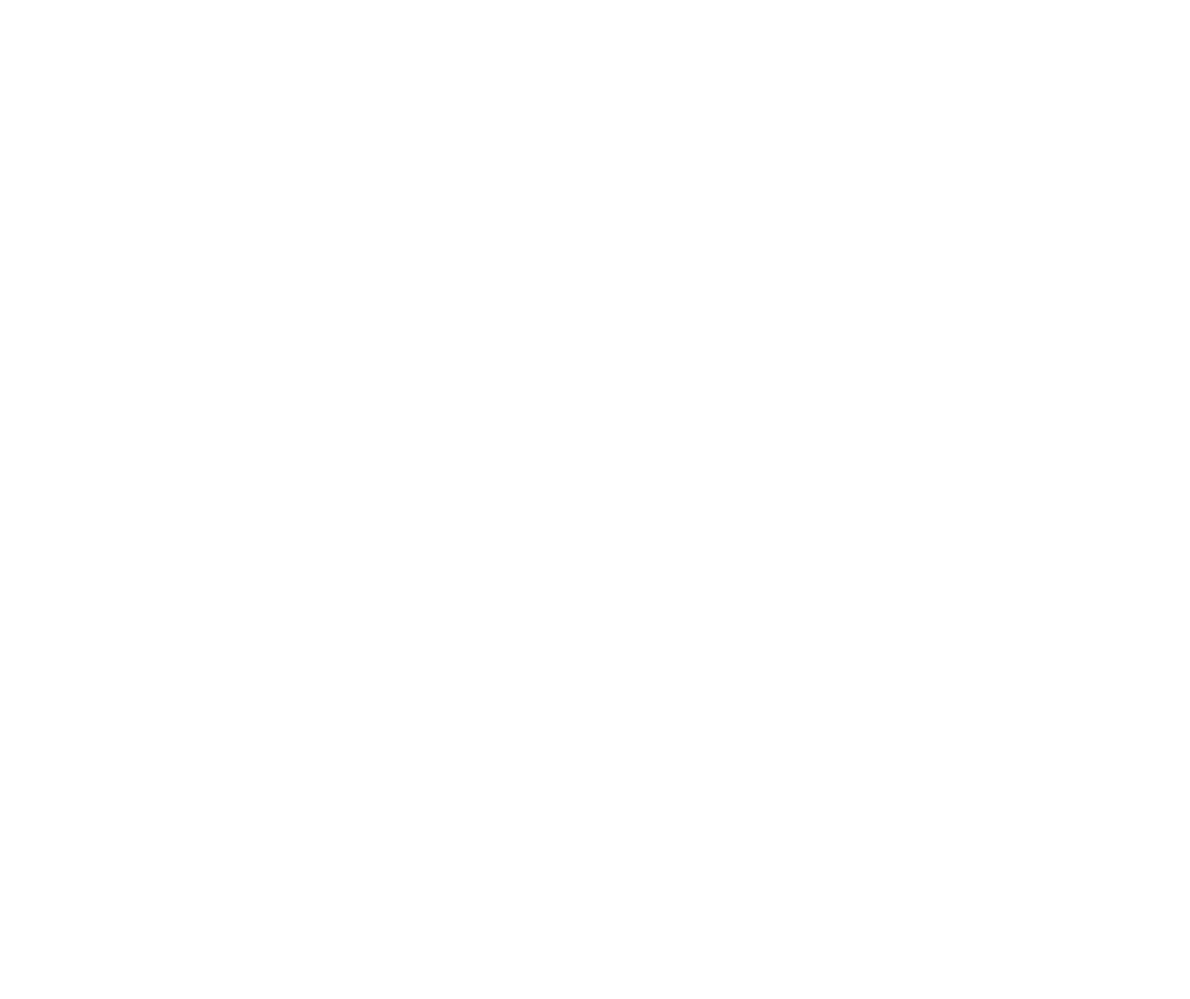
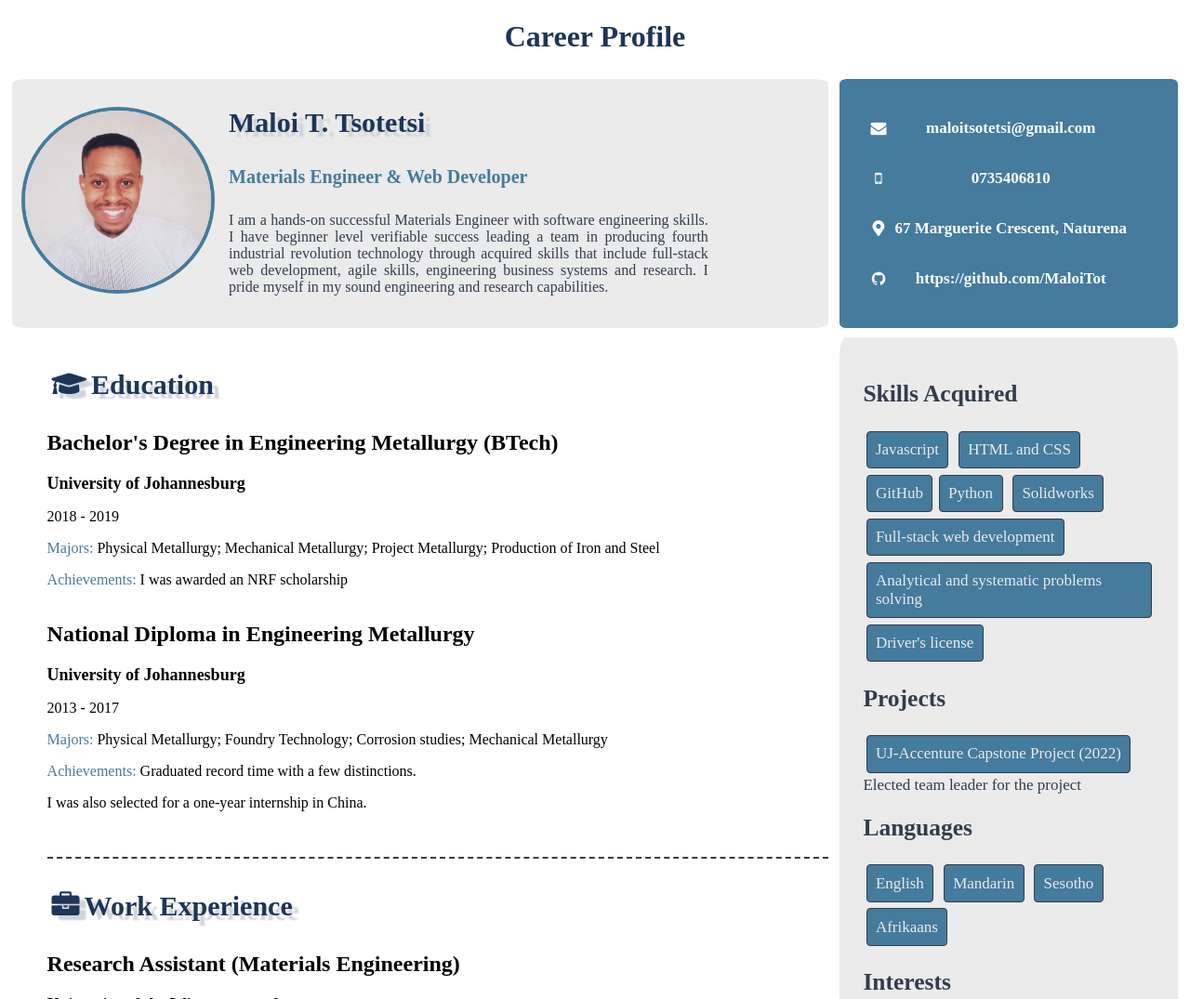
Before and after one commit to MaloiTot/Work-profile, a plain HTML site: page index.html in a window 1280 px wide. Shown: the top 1075 px of the page at 93% size. Before the commit the page ends 800 px from the top, so only its background shows below. Drawn offline with Linux system fonts and the light colour scheme.

Commit message:
complete work profile

```diff
--- a/index.html
+++ b/index.html
@@ -4,9 +4,146 @@
     <meta charset="UTF-8">
     <meta http-equiv="X-UA-Compatible" content="IE=edge">
     <meta name="viewport" content="width=device-width, initial-scale=1.0">
-    <title>Document</title>
+    <link rel="stylesheet" href="style.css"/>
+    <link rel="stylesheet" href="https://cdnjs.cloudflare.com/ajax/libs/font-awesome/5.15.3/css/all.min.css"/>
+    <link rel="stylesheet" href="https://cdnjs.cloudflare.com/ajax/libs/font-awesome/4.7.0/css/font-awesome.min.css">
+
+    <title>Maloi T. Tsotetsi</title>
+
 </head>
 <body>
+    <div class="container">
+             <h1> Career Profile</h1>
+
+       <div class="tab1">
+
+             <div class="intro">
+
+                <div class="face">
+                    <div>
+                    <img src="Workpic.jpg" width="200px">
+                    </div>
+                </div>
+                  <div class="info">
+                    <h3>Maloi T. Tsotetsi</h4>
+
+                    <div>
+                    <h4>Materials Engineer & Web Developer</h5>
+                    </div>
+                    <div>
+                    <p width="70%">I am a hands-on successful Materials Engineer with software engineering skills. I have beginner level verifiable success leading a team in producing fourth industrial revolution technology through acquired skills that include full-stack web development, agile skills, engineering business systems and research. I pride myself in my sound engineering and research capabilities.</p>
+                    </div>
+
+                  </div>
+
+             </div>
+
+             <div class="contact-info">
+                <table class="col-6">
+                    <tr >
+                        <th height="50px"><i class="fa fa-envelope" ></i></th>
+                        <th text-align="right">maloitsotetsi@gmail.com</th>
+
+                    </tr>
+                    <tr>
+                    <th height="50px"><i class="fa fa-mobile-phone" font-size="30px"></i></th>
+                    <th >0735406810</th>
+
+                    </tr>
+                    <tr>
+                    <th height="50px">
+                        <i class='fas fa-map-marker-alt'></i></th>
+                    <th>67 Marguerite Crescent, Naturena</th>
+
+                    </tr>
+                    <tr>
+                     <th height="50px"><i class="fa fa-github"></i> </th>
+                     <th>https://github.com/MaloiTot</th>
+
+                    </tr>
+                </table>
+             </div>
+        </div>
+
+    <div class="tab1">
+
+
+      <div class="work-edu">
+
+        <div class="education">
+            <h3> <i class="fas fa-graduation-cap "></i>Education</h3>
+        <table >
+             <h2>Bachelor's Degree in Engineering Metallurgy (BTech)</h2>
+
+
+            <h6>University of Johannesburg</h6>
+
+            <p>2018 - 2019</p>
+
+            <p><span>Majors: </span>Physical Metallurgy; Mechanical Metallurgy; Project Metallurgy; Production of Iron and Steel</p>
+                 <p><span>Achievements: </span>I was awarded an NRF scholarship</p>
+
+
+        </table>
+
+
+        <table >
+           <h2>National Diploma in Engineering Metallurgy</h2>
+
+           <h6>University of Johannesburg</h6>
+
+           <p>2013 - 2017</p>
+
+           <p><span>Majors: </span>Physical Metallurgy; Foundry Technology; Corrosion studies; Mechanical Metallurgy</p>
+           <p><span>Achievements: </span>Graduated record time with a few distinctions.</p> <p>I was also selected for a one-year internship in China.</p>
+
+
+        </table>
+        <div class="work">
+            <h3><i class="fa fa-briefcase"></i>Work Experience</h3>
+            <table >
+                <h2>Research Assistant (Materials Engineering)</h2>
+
+                <h6>University of the Witwatersrand</h6>
+
+                <p>1 year contract (2019)</p>
+
+                <p>Description: Research and development of advanced materials. Responnsible for reviewing literature and report writing, conducting laboratory experiments and fabricating novel and advanced engineering materials.</p>
+                <p><span>Contact:</span> Prof. I. Sigalas     </p>iakovos.Sigalas@wits.ac.za
+
+
+
+             </table>
+       </div>
+        </div>
+
+      </div>
+
+
+
+
+     <div class="skills-etc">
+        <h2>Skills Acquired</h2>
+        <div class="tabs">Javascript</div> <div class="tabs">HTML and CSS</div> <div class="tabs">GitHub</div><div class="tabs">Python</div> <div class="tabs">Solidworks</div> <div class="tabs">Full-stack web development</div> <div class="tabs">Analytical and systematic problems solving</div><div class="tabs">Driver's license</div>
+        <div>
+        <h2>Projects</h2>
+            <div class="tabs">UJ-Accenture Capstone Project (2022)</div> Elected team leader for the project
+        </div>
+
+        <div>
+        <h2>Languages</h2>
+        <div class="tabs">English</div> <div class="tabs">Mandarin</div> <div class="tabs">Sesotho</div> <div class="tabs">Afrikaans</div>
+        </div>
+        <div>
+        <h2>Interests</h2>
+        <div class="tabs">Artificial Intelligence</div> <div class="tabs">History</div> <div class="tabs">Coding</div> <div class="tabs">Automobiles</div>
+        </div>
+
+     </div>
+    </div>
+
+
+    </div>
 
 </body>
 </html>
--- /dev/null
+++ b/style.css
@@ -0,0 +1,152 @@
+.{
+
+}
+h1{
+    text-align: center;
+    color: #1d3557;
+}
+h2{
+    text-align: left;
+}
+h3{
+    font-size: 30px;
+    text-shadow: #ced4da 7px 5px 2px;
+    color: #1d3557
+}
+h4{
+    color: #457b9d;
+    font-size: 20px;
+}
+h5{
+    font-size: 25px;
+}
+h6{
+    font-size: large;
+    padding: 0px;
+    margin: 0px;
+}
+i{
+    padding: 5px;
+    /*border: 3px solid ;*/
+    border-radius: 50%;
+}
+.tab1{
+    display: inline-flex;
+    padding: 5px;
+}
+
+.intro{
+    display: inline-flex;
+    background-color: #ebebeb;
+    border-radius: 2%;
+    width: 70%;
+
+}
+.intro:hover{
+    box-shadow: #adb5bd 7px 5px 2px;
+    flex: 4;
+}
+
+img{
+    border-radius: 50%;
+    margin-top: 30px;
+    margin-left: 10px;
+    border: 4px  solid #457b9d;
+    width: 200px;
+}
+img:hover{
+    box-shadow: #adb5bd 7px 7px 7px 2px;
+    width: 270px;
+    border: 3px double #457b9d ;
+}
+
+p{
+    border: 3px ;
+    border-radius: 10px;
+    width: 80%;
+    background-color:;
+    padding-right: 5%;
+    box-shadow: #ebebeb 3%;
+
+    text-align: justify;
+
+}
+
+.info{
+    margin-left: 15px;
+    color: #313c4e
+}
+
+.contact-info{
+
+    background-color: #457b9d;
+    color: white;
+    padding: 2%;
+    font-size: 17px;
+    flex: 1;
+    font-family: 'Arima', bold;
+    margin-left: 1%;
+    border-radius: 2%;
+}
+
+.contact-info:hover {
+    box-shadow: #adb5bd 7px 5px 2px;
+}
+
+.skills-etc{
+
+    background-color:  #ebebeb;
+    color: #313c4e;
+    padding: 2%;
+    font-size: 17px;
+    flex: 1;
+    font-family: 'Arima', bold;
+    margin-left: 1%;
+    border-radius: 2%;
+
+
+}
+.skills-etc:hover{
+    box-shadow: #adb5bd 7px 5px 2px;
+    flex: 4;
+}
+.education{
+
+  width: ;
+  flex: 2;
+
+}
+
+.work-edu{
+    display: inline-flex;
+    background-color: ;
+    border-radius: 2%;
+    padding-left: 3%;
+    width: 67%;
+    flex: ;
+}
+
+.tabs{
+    padding: 3%;
+    background-color: #457b9d;
+    color: #ebebeb;
+    border: #313c4e solid 1px;
+    margin: 1%;
+    display: inline-flex;
+    border-radius: 4px;
+}
+.tabs:hover{
+    box-shadow: #adb5bd 7px 5px 2px;
+    flex: 4;
+}
+.work{
+    border-top: #313c4e dashed 2px;
+    margin-top: 4%;
+    margin-bottom: 10%;
+}
+span{
+    color: #457b9d;
+}
+.under{
+    color: white;
+}
```
Also changed, not shown: Workpic.jpg (added).
